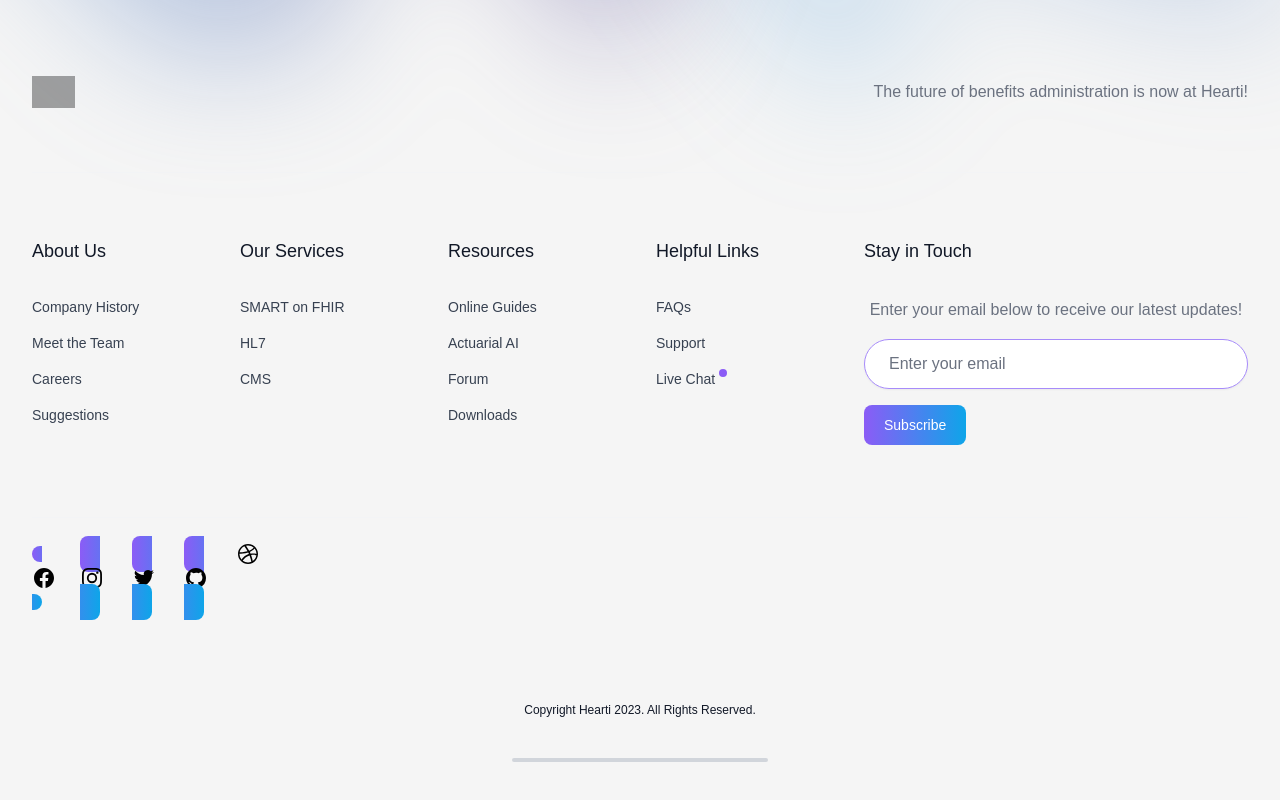
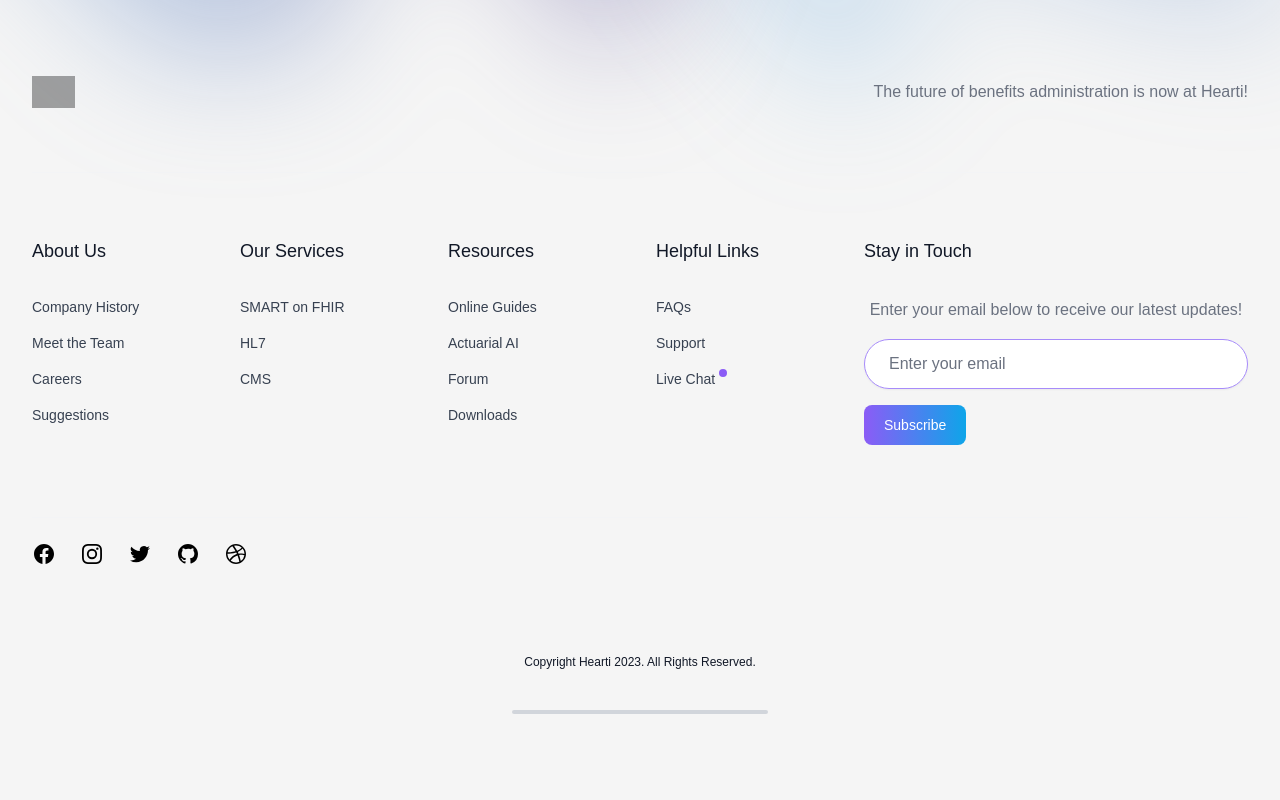
Before and after one commit to rmourey26/gpt-one, a Next.js app: page / in a window 1280 px wide. Shown: the part 892-1692 px from the top of the page. After the commit the page ends 1646 px from the top, so only its background shows below. Built offline with nearby package versions, Linux system fonts and the light colour scheme; no server answers; grey boxes are pictures that could not be loaded.

Commit message:
Update footer.jsx

```diff
--- a/components/footer.jsx
+++ b/components/footer.jsx
@@ -261,7 +261,7 @@
             href="/"
             rel="noreferrer"
             target="_blank"
-            className="bg-gradient-to-r from-violet-500 to-sky-500 hover:bg-gradient-to-bl focus:ring-4 focus:outline-none focus:ring-violet-300 dark:focus:ring-violet-800 font-medium rounded-lg text-sm px-2.5 py-1.25 text-center mr-2 mb-2"
+            className="bg-gradient-to-r from-violet-500 to-sky-500 hover:bg-gradient-to-bl focus:ring-4 focus:outline-none focus:ring-violet-300 dark:focus:ring-violet-800"
           >
             <span className="sr-only">Facebook</span>
             <svg
@@ -284,7 +284,7 @@
             href="/"
             rel="noreferrer"
             target="_blank"
-            className="bg-gradient-to-r from-violet-500 to-sky-500 hover:bg-gradient-to-bl focus:ring-4 focus:outline-none focus:ring-violet-300 dark:focus:ring-violet-800 font-medium rounded-lg text-sm px-5 py-2.5 text-center mr-2 mb-2"
+            className="bg-gradient-to-r from-violet-500 to-sky-500 hover:bg-gradient-to-bl focus:ring-4 focus:outline-none focus:ring-violet-300 dark:focus:ring-violet-800"
           >
             <span className="sr-only">Instagram</span>
             <svg
@@ -307,7 +307,7 @@
             href="/"
             rel="noreferrer"
             target="_blank"
-            className="bg-gradient-to-r from-violet-500 to-sky-500 hover:bg-gradient-to-bl focus:ring-4 focus:outline-none focus:ring-violet-300 dark:focus:ring-violet-800 font-medium rounded-lg text-sm px-5 py-2.5 text-center mr-2 mb-2"
+            className="bg-gradient-to-r from-violet-500 to-sky-500 hover:bg-gradient-to-bl focus:ring-4 focus:outline-none focus:ring-violet-300 dark:focus:ring-violet-800"
           >
             <span className="sr-only">Twitter</span>
             <svg
@@ -328,7 +328,7 @@
             href="https://github.com/Hearti"
             rel="noreferrer"
             target="_blank"
-            className="bg-gradient-to-r from-violet-500 to-sky-500 hover:bg-gradient-to-bl focus:ring-4 focus:outline-none focus:ring-violet-300 dark:focus:ring-violet-800 font-medium rounded-lg text-sm px-5 py-2.5 text-center mr-2 mb-2"
+            className="bg-gradient-to-r from-violet-500 to-sky-500 hover:bg-gradient-to-bl focus:ring-4 focus:outline-none focus:ring-violet-300 dark:focus:ring-violet-800"
           >
             <span className="sr-only">GitHub</span>
             <svg
@@ -351,7 +351,7 @@
             href="/"
             rel="noreferrer"
             target="_blank"
-            className="text-violet-600 transition hover:text-violet-700/75"
+            className="bg-gradient-to-r from-violet-500 to-sky-500 hover:bg-gradient-to-bl focus:ring-4 focus:outline-none focus:ring-violet-300 dark:focus:ring-violet-800"
           >
             <span className="sr-only">Dribbble</span>
             <svg
```
